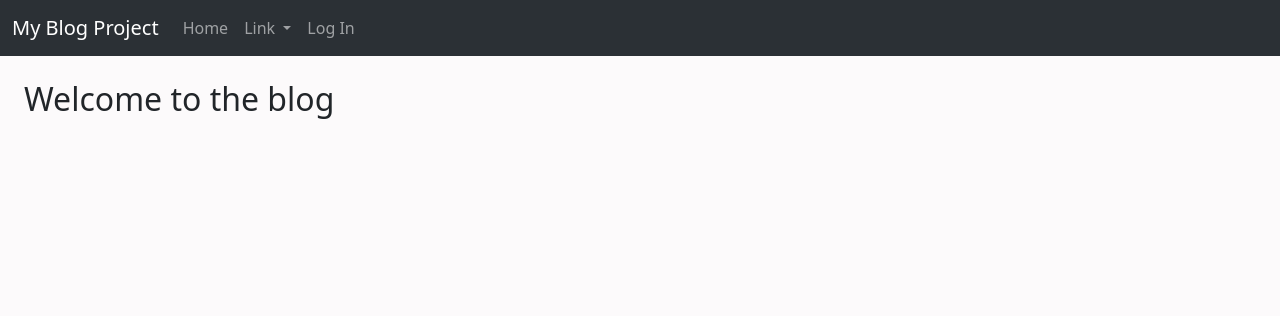
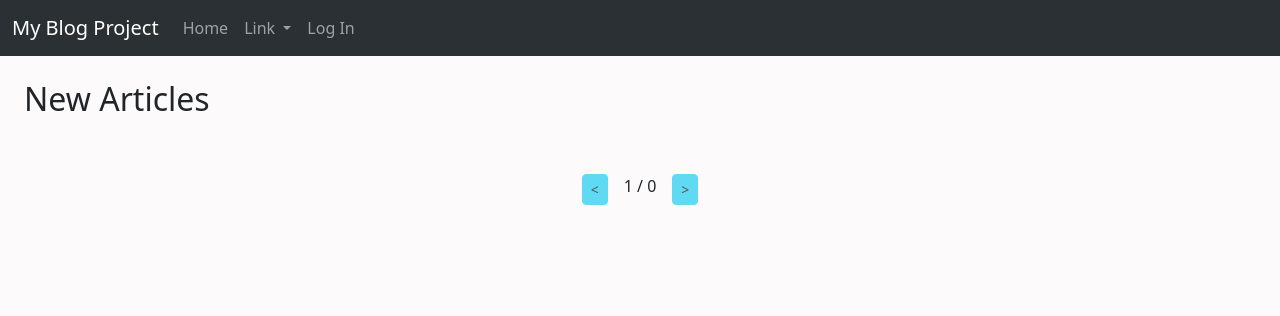
Before and after one commit to erickrb83/cms, a PHP site: page / in a window 1280 px wide. Shown: the top 316 px of the page. Run offline with PHP 8.4, Linux system fonts and the light colour scheme; tables that the repository leaves empty or names only in its code hold one stand-in row (values such as "Sample post").

Commit message:
View articles

```diff
--- a/app/controllers/AdminController.php
+++ b/app/controllers/AdminController.php
@@ -49,7 +49,7 @@ class AdminController extends Controller{
             $article->category_id = $this->request->get('category_id');
             $upload = new Upload('featured_image');
             if($id != 'new'){
-                $article->required = false;
+                $upload->required = false;
             }
             $uploadErrors = $upload->validate();
             if(!empty($uploadErrors)){
--- a/app/controllers/BlogController.php
+++ b/app/controllers/BlogController.php
@@ -2,13 +2,82 @@
 
 namespace App\Controllers;
 
-use Core\{DB, Controller, H};
+use Core\{DB, Controller, H, Session, Router};
+use App\Models\{Categories, Articles, Users};
 
 class BlogController extends Controller{
 
     public function indexAction(){
-        $db = DB::getInstance();
+        $params = [
+            'columns' => "articles.*, users.fname, users.lname, categories.name as category, categories.id as category_id",
+            'conditions' => 'articles.status = :status',
+            'bind' => ['status' => 'public'],
+            'joins' => [
+                ['users', 'articles.user_id = users.id'],
+                ['categories', 'articles.category_id = categories.id', 'categories', 'LEFT'],
+            ],
+            'order' => 'articles.id DESC'
+        ];
+        $params = Articles::mergeWithPagination($params);
+        $this->view->articles = Articles::find($params);
+        $this->view->total = Articles::findTotal($params);
+        $this->view->heading = 'New Articles';
         $this->view->setSiteTitle('Newest Articles');
         $this->view->render();
     }
+
+    public function categoryAction($categoryId){
+        $params = [
+            'columns' => "articles.*, users.fname, users.lname, categories.name as category, categories.id as category_id",
+            'conditions' => 'articles.category_id = :catId AND articles.status = :status',
+            'bind' => ['status' => 'public', 'catId' => $categoryId],
+            'joins' => [
+                ['users', 'articles.user_id = users.id'],
+                ['categories', 'articles.category_id = categories.id', 'categories', 'LEFT'],
+            ],
+            'order' => 'articles.id DESC'
+        ];
+        $params = Articles::mergeWithPagination($params);
+        if($categoryId == 0){
+            $category = new Categories();
+            $category->id = 0;
+            $category->name = "Uncategorized";
+        } else {
+            $category = Categories::findById($categoryId);
+        }
+        if(!$category){
+            Session::msg('That category does not exist', 'warning');
+            Router::redirect('');
+        }
+        $this->view->articles = Articles::find($params);
+        $this->view->total = Articles::findTotal($params);
+        $this->view->heading = "Category: {$category->name}";
+        $this->view->setSiteTitle('Newest Articles');
+        // Not rendering category view, but the blog view
+        $this->view->render('blog/index');
+    }
+
+    public function authorAction($authorId){
+        $author = Users::findById($authorId);
+        if(!$author){
+            Session::msg('That author does not exist', 'warning');
+            Router::redirect('');
+        }
+        $params = [
+            'columns' => "articles.*, users.fname, users.lname, categories.name as category, categories.id as category_id",
+            'conditions' => 'user_id = :author_id AND articles.status = :status',
+            'bind' => ['author_id'=> $authorId, 'status' => 'public'],
+            'joins' => [
+                ['users', 'articles.user_id = users.id'],
+                ['categories', 'articles.category_id = categories.id', 'categories', 'LEFT'],
+            ],
+            'order' => 'articles.id DESC'
+        ];
+        $params = Articles::mergeWithPagination($params);
+        $this->view->articles = Articles::find($params);
+        $this->view->total = Articles::findTotal($params);
+        $this->view->heading = "Author: {$author->displayName()}";
+        $this->view->setSiteTitle('Newest Articles');
+        $this->view->render('blog/index');
+    }
 }
--- a/app/css/style.css
+++ b/app/css/style.css
@@ -50,3 +50,24 @@ html, body {
     background-color: #f1f1f1;
     text-decoration: none;
 }
+
+.articles-wrapper{
+    display: flex;
+    flex-wrap: wrap;
+    gap: 48px;
+}
+
+.article-preview{
+    width: 250px;
+}
+
+.article-preview img.card-img-top {
+    height: 150px;
+    object-fit: cover;
+}
+
+.article-preview .card-text{
+    max-height: 4.5rem;
+    padding-right: 1rem;
+    overflow:hidden;
+}
--- a/app/models/Upload.php
+++ b/app/models/Upload.php
@@ -25,11 +25,11 @@ class Upload {
             $this->errors[$this->field] = "File is Required";
         }
         //check size
-        if($this->size > $this->maxSize){
+        if(!empty($this->tmp) && $this->size > $this->maxSize){
             $this->errors[$this->field] = "File max size is " . $this->formatBytes($this->size);
         }
         //Check file type
-        if(empty($this->errors)){
+        if(!empty($this->tmp) && empty($this->errors)){
             $fileInfo = new \finfo(FILEINFO_MIME_TYPE);
             $type = $fileInfo->file($this->tmp);
             echo($type);
--- a/app/views/admin/articles.php
+++ b/app/views/admin/articles.php
@@ -22,7 +22,7 @@
                 <td><?= $article->status?></td>
                 <td class="text-right">
                     <a href="<?= ROOT?>admin/article/<?=$article->id?>" class="btn btn-sm btn-info">Edit</a>
-                    <button class="btn, btn-sm btn-danger" onclick="deleteArticle('<?=$article->id?>')">Delete</button>
+                    <button class="btn btn-sm btn-danger" onclick="deleteArticle('<?=$article->id?>')">Delete</button>
                 </td>
             </tr>
             <?php endforeach; ?>
--- a/app/views/admin/categories.php
+++ b/app/views/admin/categories.php
@@ -5,7 +5,7 @@
 
 </div>
 <div class="poster">
-    <table class="table table-hover table-stripped">
+    <table class="table table-hover table-striped">
         <thead>
             <tr>
                 <th>ID</th>
@@ -20,7 +20,7 @@
                     <td><?= $category->name ?></td>
                     <td class ="text-right">
                         <a href="<?=ROOT ?>admin/category/<?=$category->id?> " class="btn btn-sm btn-info">Edit</a>
-                        <button class="btn btn-small btn-danger" onclick="deleteCategory('<?=$category->id?>')">Delete</button>
+                        <button class="btn btn-sm btn-danger" onclick="deleteCategory('<?=$category->id?>')">Delete</button>
                     </td>
                 </tr>
             <?php endforeach; ?>
--- a/app/views/blog/index.php
+++ b/app/views/blog/index.php
@@ -1,7 +1,20 @@
-<?php $this->start('head')?>
-<script>alert("head content loaded")</script>
+<?php $this->start('content')?>
+<h2><?= $this->heading?></h2>
+
+<div class="articles-wrapper">
+    <?php foreach ($this->  articles as $article) : ?>
+        <div class="card article-preview">
+            <img src="<?=ROOT . $article->img?>" class="card.img.top" />
+            <div class="card-body">
+                <h5 class="card-title"></h5>
+                <p>By: <a href="<?=ROOT?>blog/author/<?= $article->user_id?>"><?= $article->fname . ' ' . $article->lname?></a></p>
+                <div class="card-text">
+                    <?= html_entity_decode($article->body)?>
+                </div>
+                <a href="<?=ROOT?>blog/details/<?= $article->id?>" class="text-info">Read more</a>
+            </div>
+        </div>
+    <?php endforeach; ?>
+</div>
+<?php $this->partial('partials/pager'); ?>
 <?php $this->end();?>
-
-<?php $this->start('content')?>
-<h2>Welcome to the blog</h2>
-<?php $this->end();?>
```
Also changed, not shown: app/views/admin/users.php (+4 -4 lines), 1 other file.
